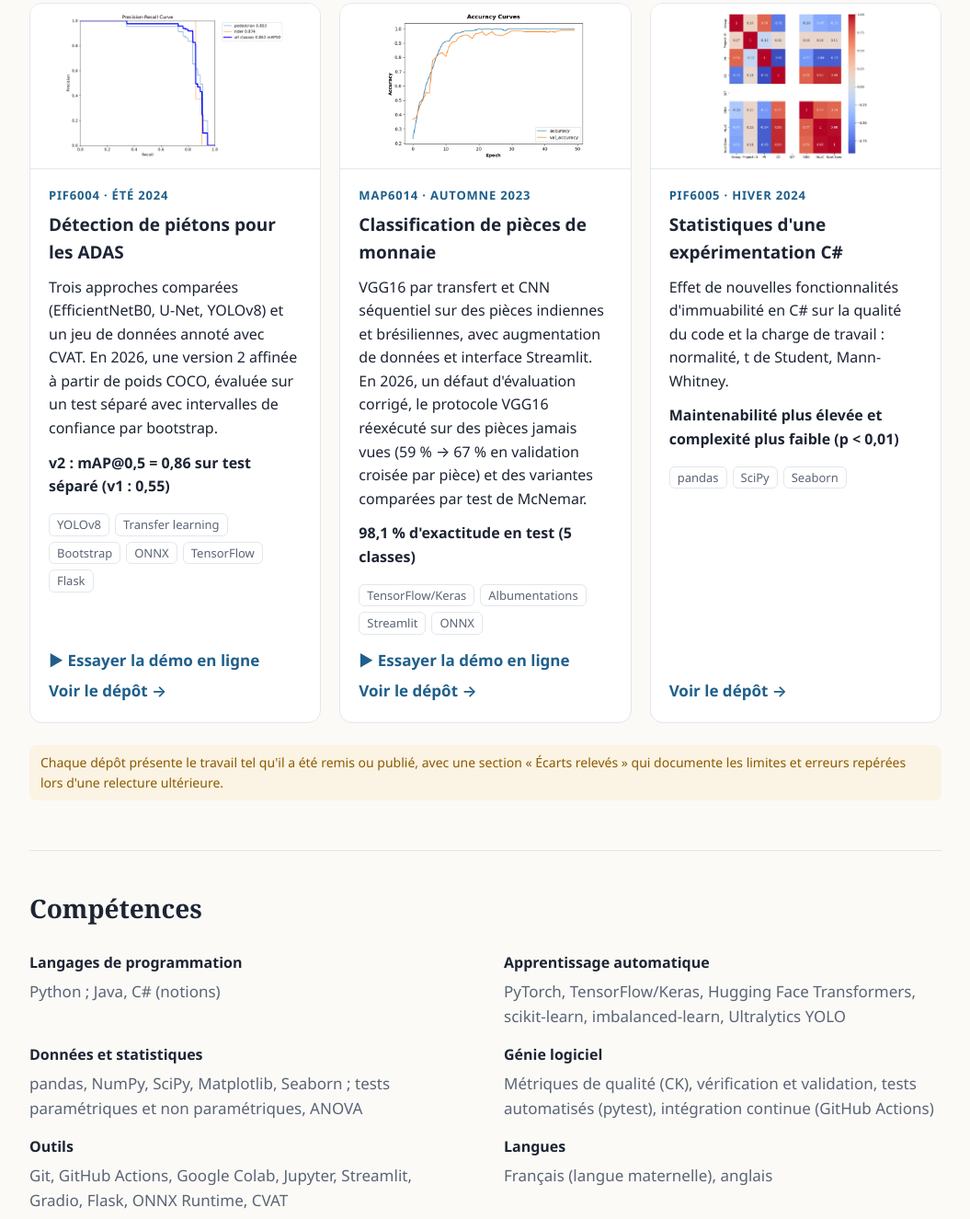
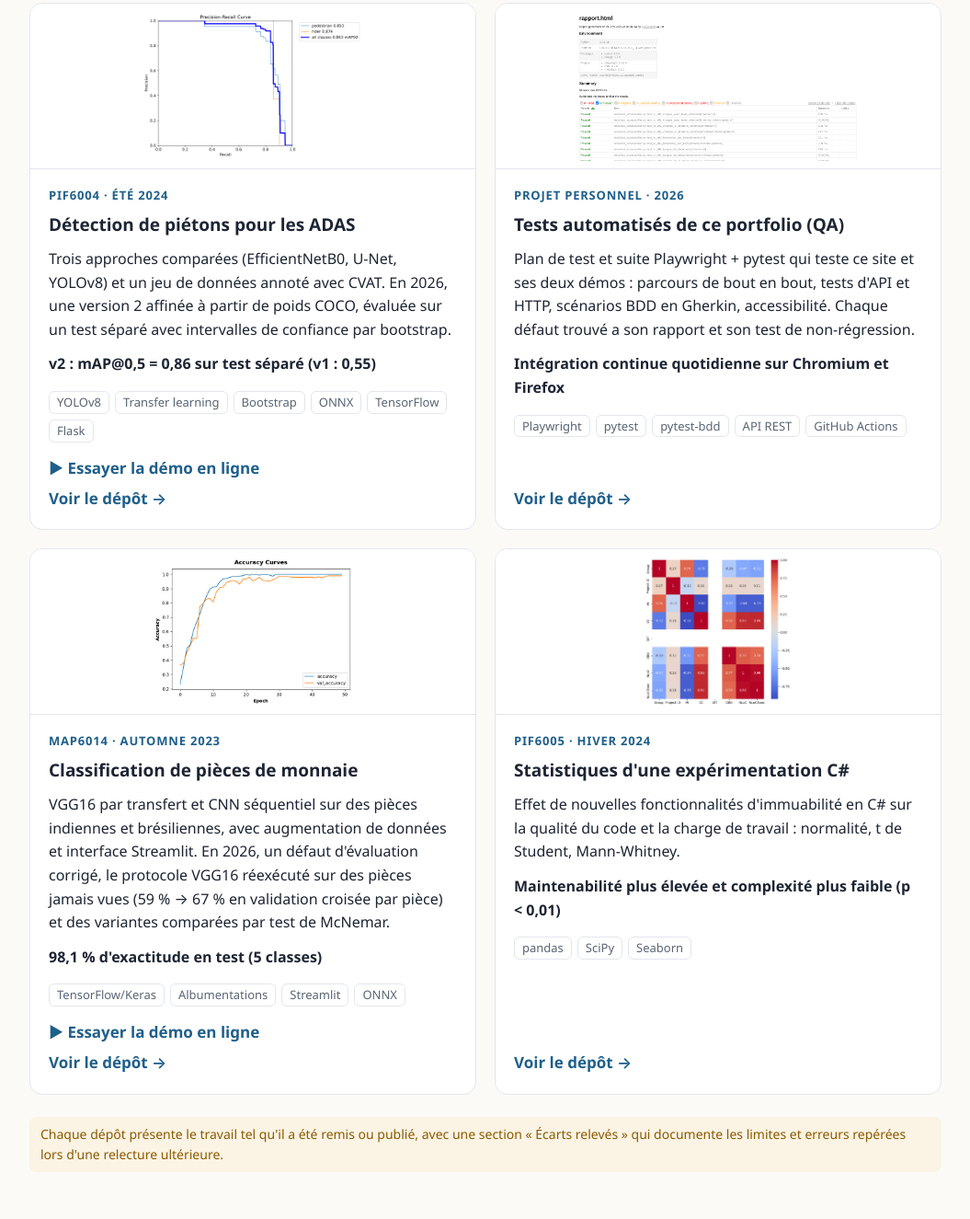
Before and after one commit to mireille-kafando/mireille-kafando.github.io, a plain HTML site: page index.html in a window 1280 px wide. Shown: the part 1332-2657 px from the top of the page at 92% size, without its empty margins (112-1167 px from the left). Drawn offline with Linux system fonts and the light colour scheme.

Commit message:
Carte du projet QA (tests automatisés du portfolio), grille de projets sur deux colonnes, Playwright dans les compétences

```diff
--- a/index.html
+++ b/index.html
@@ -45,7 +45,7 @@
   .feature img{width:100%;border-radius:8px;border:1px solid var(--line);background:#fff}
   .tag{font-size:13px;text-transform:uppercase;letter-spacing:.8px;color:var(--accent);font-weight:700}
   .feature h3,.card h3{margin:6px 0 10px;font-size:22px}
-  .grid{display:grid;grid-template-columns:repeat(3,1fr);gap:20px}
+  .grid{display:grid;grid-template-columns:repeat(2,1fr);gap:20px}
   .card{background:var(--card);border:1px solid var(--line);border-radius:14px;overflow:hidden;display:flex;flex-direction:column}
   .card img{width:100%;height:180px;object-fit:contain;background:#fff;border-bottom:1px solid var(--line);padding:8px}
   .card .body{padding:18px 20px 20px;display:flex;flex-direction:column;flex:1}
@@ -147,6 +147,19 @@
       </article>
 
       <article class="card">
+        <img loading="lazy" src="assets/qa.png" alt="Rapport d'exécution pytest-html de la suite de tests">
+        <div class="body">
+          <div class="tag"><span data-lang="fr">Projet personnel · 2026</span><span data-lang="en">Personal project · 2026</span></div>
+          <h3><span data-lang="fr">Tests automatisés de ce portfolio (QA)</span><span data-lang="en">Automated testing of this portfolio (QA)</span></h3>
+          <p data-lang="fr">Plan de test et suite Playwright + pytest qui teste ce site et ses deux démos : parcours de bout en bout, tests d'API et HTTP, scénarios BDD en Gherkin, accessibilité. Chaque défaut trouvé a son rapport et son test de non-régression.</p>
+          <p data-lang="en">Test plan and Playwright + pytest suite testing this site and its two demos: end-to-end journeys, API and HTTP tests, Gherkin BDD scenarios, accessibility. Every defect found has a report and a regression test.</p>
+          <p class="result"><span data-lang="fr">Intégration continue quotidienne sur Chromium et Firefox</span><span data-lang="en">Daily continuous integration on Chromium and Firefox</span></p>
+          <div class="chips"><span>Playwright</span><span>pytest</span><span>pytest-bdd</span><span>API REST</span><span>GitHub Actions</span></div>
+          <a class="more" href="https://github.com/mireille-kafando/qa-playwright-portfolio"><span data-lang="fr">Voir le dépôt →</span><span data-lang="en">View repository →</span></a>
+        </div>
+      </article>
+
+      <article class="card">
         <img loading="lazy" src="assets/pieces.png" alt="Courbe d'exactitude du CNN">
         <div class="body">
           <div class="tag">MAP6014 · <span data-lang="fr">automne 2023</span><span data-lang="en">Fall 2023</span></div>
@@ -184,8 +197,8 @@
       <div><h3><span data-lang="fr">Langages de programmation</span><span data-lang="en">Programming languages</span></h3><p>Python ; Java, C# <span data-lang="fr">(notions)</span><span data-lang="en">(basic knowledge)</span></p></div>
       <div><h3><span data-lang="fr">Apprentissage automatique</span><span data-lang="en">Machine learning</span></h3><p>PyTorch, TensorFlow/Keras, Hugging Face Transformers, scikit-learn, imbalanced-learn, Ultralytics YOLO</p></div>
       <div><h3><span data-lang="fr">Données et statistiques</span><span data-lang="en">Data and statistics</span></h3><p>pandas, NumPy, SciPy, Matplotlib, Seaborn ; <span data-lang="fr">tests paramétriques et non paramétriques, ANOVA</span><span data-lang="en">parametric and non-parametric tests, ANOVA</span></p></div>
-      <div><h3><span data-lang="fr">Génie logiciel</span><span data-lang="en">Software engineering</span></h3><p><span data-lang="fr">Métriques de qualité (CK), vérification et validation, tests automatisés (pytest), intégration continue (GitHub Actions)</span><span data-lang="en">Quality metrics (CK), verification and validation, automated testing (pytest), continuous integration (GitHub Actions)</span></p></div>
-      <div><h3><span data-lang="fr">Outils</span><span data-lang="en">Tools</span></h3><p>Git, GitHub Actions, Google Colab, Jupyter, Streamlit, Gradio, Flask, ONNX Runtime, CVAT</p></div>
+      <div><h3><span data-lang="fr">Génie logiciel</span><span data-lang="en">Software engineering</span></h3><p><span data-lang="fr">Métriques de qualité (CK), vérification et validation, tests automatisés de bout en bout et d'API (Playwright, pytest), BDD (Gherkin), intégration continue (GitHub Actions)</span><span data-lang="en">Quality metrics (CK), verification and validation, automated end-to-end and API testing (Playwright, pytest), BDD (Gherkin), continuous integration (GitHub Actions)</span></p></div>
+      <div><h3><span data-lang="fr">Outils</span><span data-lang="en">Tools</span></h3><p>Git, GitHub Actions, Playwright, Google Colab, Jupyter, Streamlit, Gradio, Flask, ONNX Runtime, CVAT</p></div>
       <div><h3><span data-lang="fr">Langues</span><span data-lang="en">Languages spoken</span></h3><p><span data-lang="fr">Français (langue maternelle), anglais</span><span data-lang="en">French (native), English</span></p></div>
     </div>
   </section>
```
Also changed, not shown: assets/qa.png (added).
